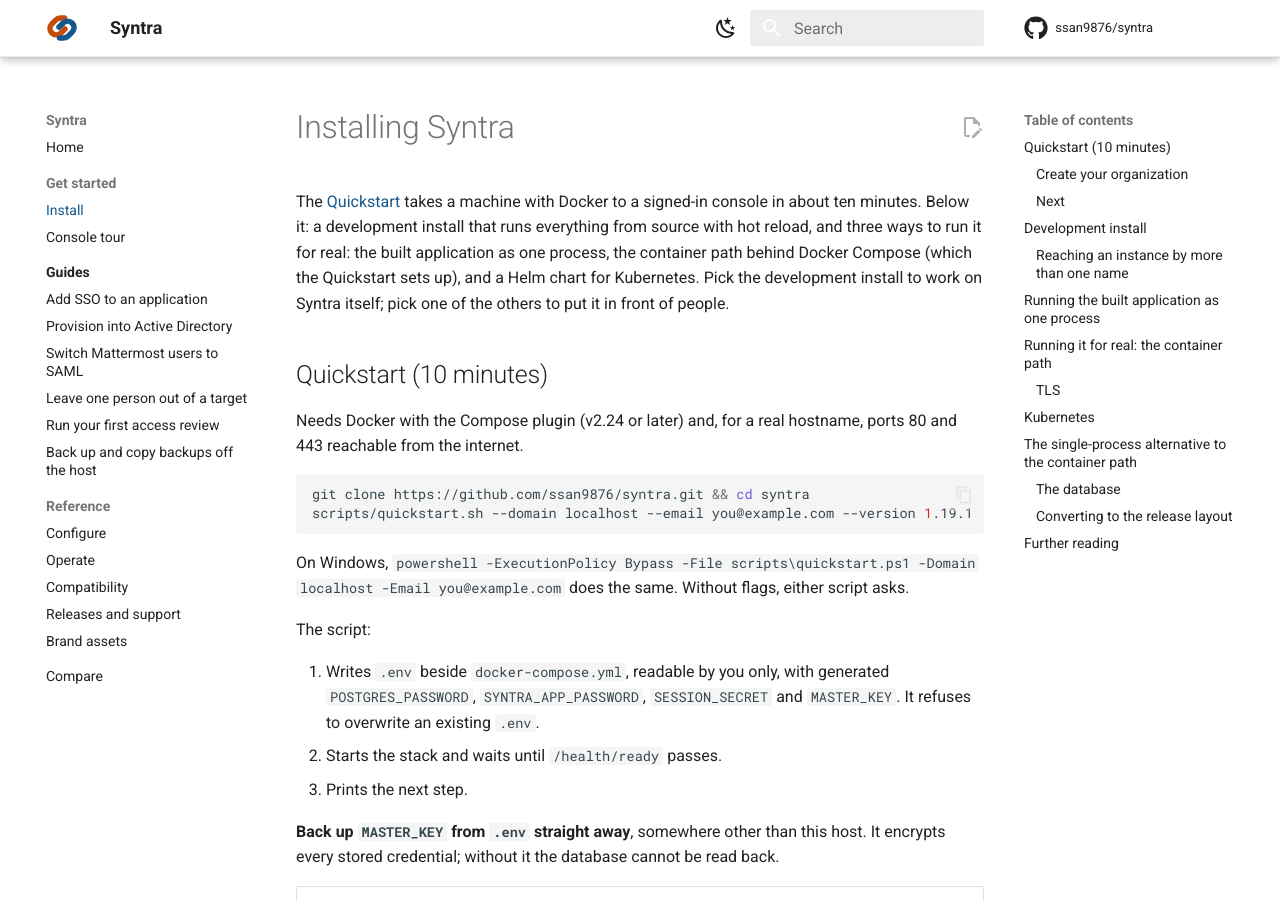
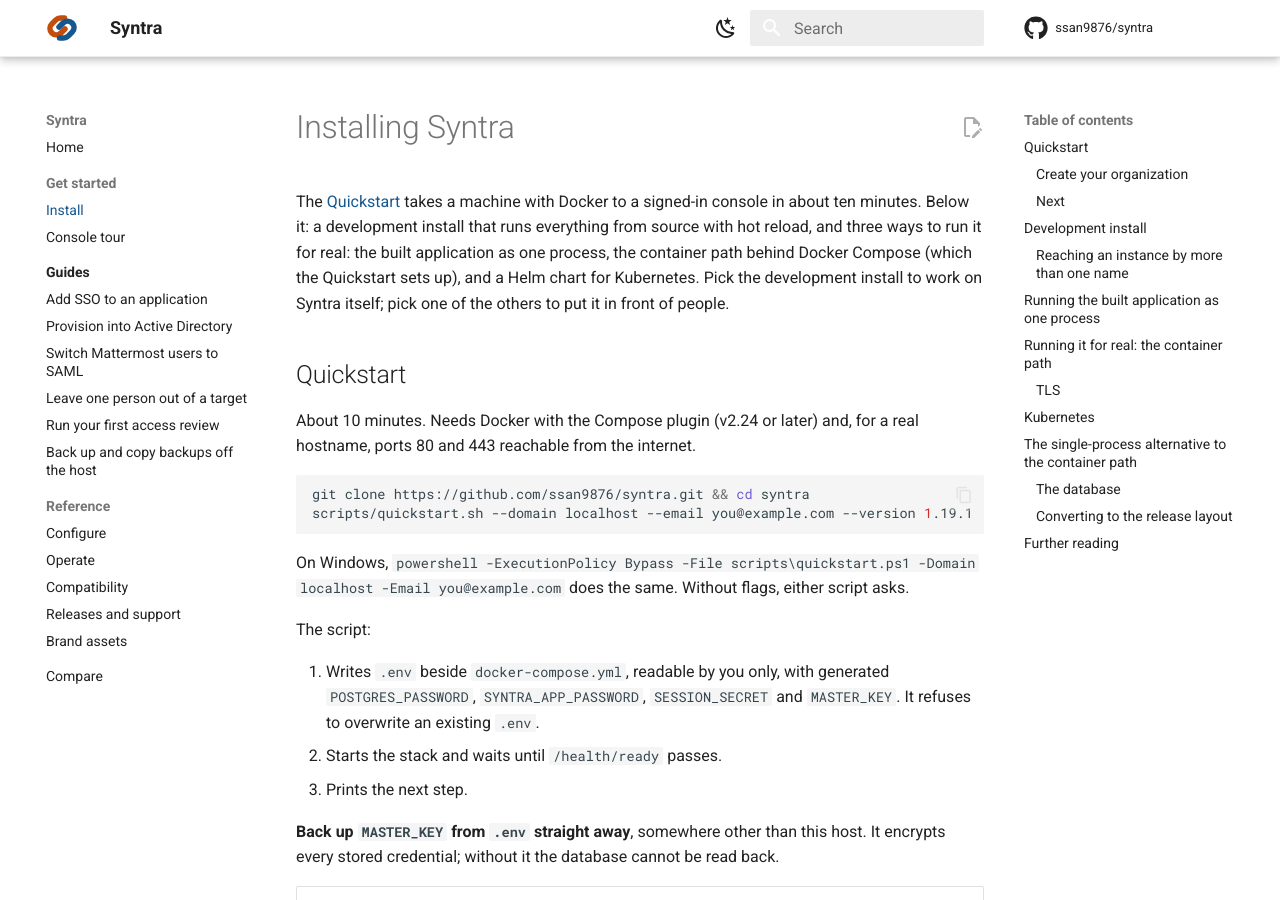
Before and after one commit to ssan9876/syntra, an MkDocs documentation site: the page built from docs/install.md, in a window 1280 px wide and 900 px high. Built offline with MkDocs 1.6.1 and Material for MkDocs 9.7.7, drawn with Linux system fonts in a browser that asks for light colours; comment, search, counter and statistics services are not loaded.

Commit message:
Install: name the section Quickstart so its anchor is #quickstart
The README and docs link #quickstart; the heading made the anchor
#quickstart-10-minutes.

Co-Authored-By: Claude Opus 5.5 <noreply@anthropic.com>

````diff
--- a/docs/install.md
+++ b/docs/install.md
@@ -1,6 +1,6 @@
 # Installing Syntra
 
-The [Quickstart](#quickstart-10-minutes) takes a machine with Docker to a
+The [Quickstart](#quickstart) takes a machine with Docker to a
 signed-in console in about ten minutes. Below it: a development install that
 runs everything from source with hot reload, and three ways to run it for
 real: the built application as one process, the container path behind Docker
@@ -8,9 +8,9 @@ Compose (which the Quickstart sets up), and a Helm chart for Kubernetes. Pick
 the development install to work on Syntra itself; pick one of the others to
 put it in front of people.
 
-## Quickstart (10 minutes)
+## Quickstart
 
-Needs Docker with the Compose plugin (v2.24 or later) and, for a real
+About 10 minutes. Needs Docker with the Compose plugin (v2.24 or later) and, for a real
 hostname, ports 80 and 443 reachable from the internet.
 
 ```bash
````
Also changed, not shown: deploy/demo/README.md (+1 -1 lines), deploy/unraid/README.md (+1 -1 lines).
